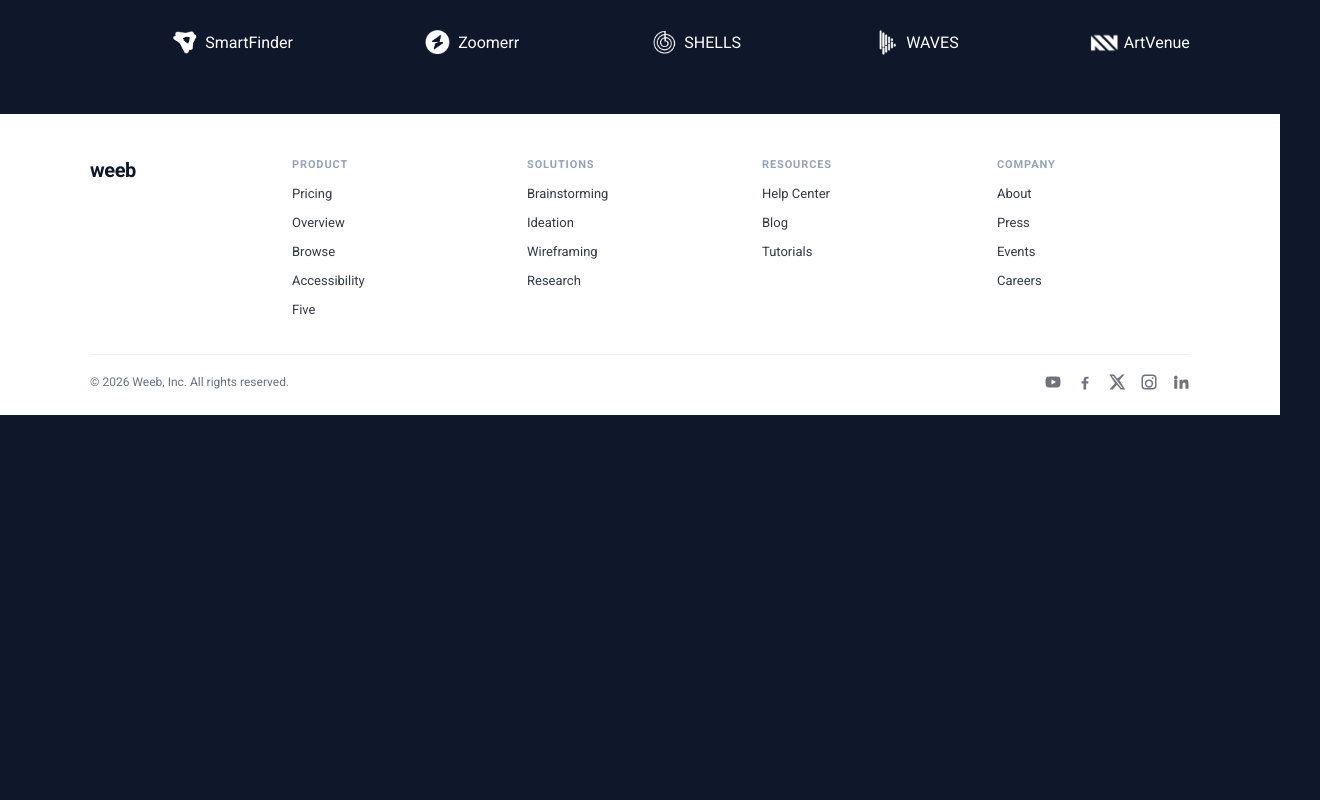
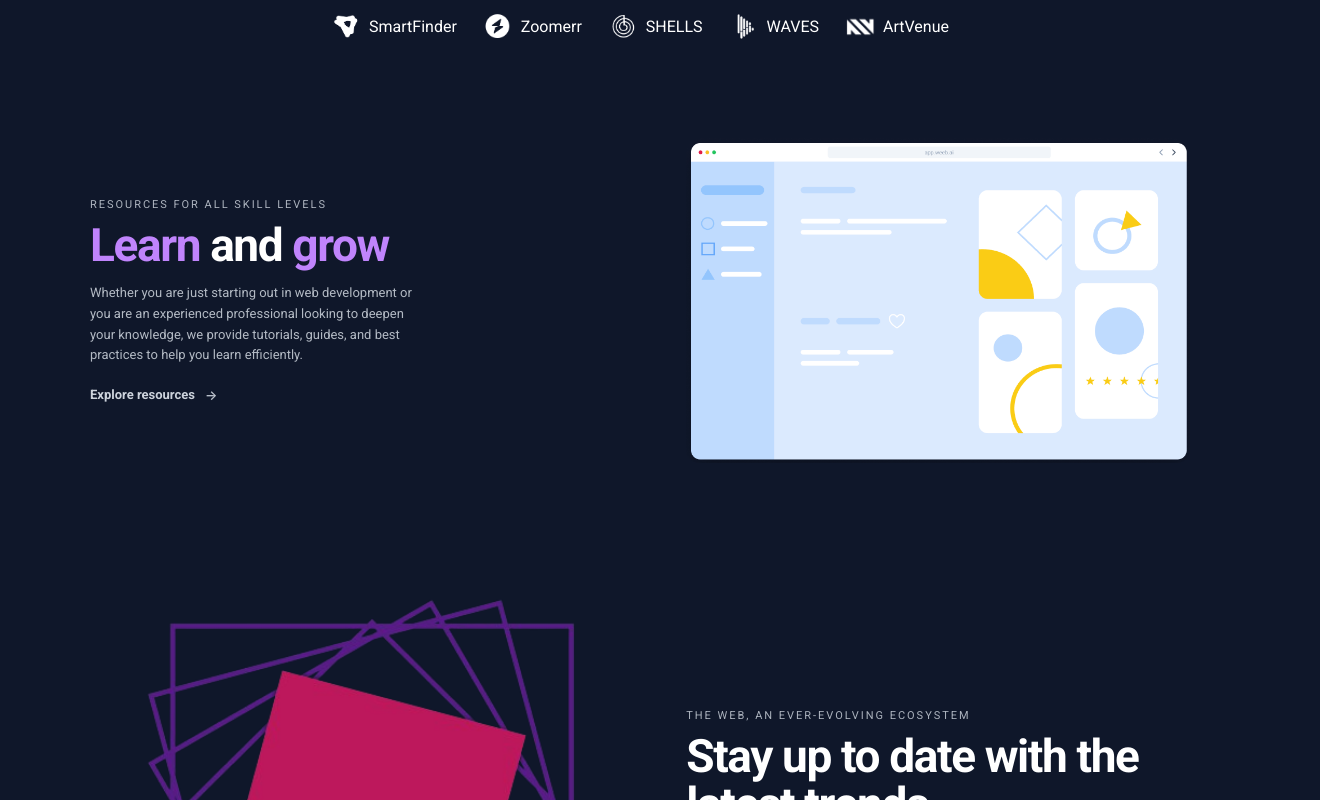
Before and after one commit to baku67/datascientest-projet1-react, a React (Vite) app in the folder my-app/: page / in a window 1280 px wide. Shown: the part 960-1760 px from the top of the page, 1320 px wide, since content can reach past the window. Before the commit the page ends 1375 px from the top, so only its background shows below. Built offline with nearby package versions, Linux system fonts and the light colour scheme.

Commit message:
Ajout composant générique RowSections

```diff
--- a/my-app/src/components/home/RowSection.scss
+++ b/my-app/src/components/home/RowSection.scss
@@ -0,0 +1,120 @@
+.row-section {
+  //   background: radial-gradient(
+  //       1200px 600px at 15% 20%,
+  //       rgba(124, 58, 237, 0.22),
+  //       transparent 60%
+  //     ),
+  //     linear-gradient(180deg, #0b1220 0%, #0a1020 100%);
+  color: #e2e8f0;
+  padding: 56px 0;
+}
+
+.text-primary {
+  color: #c084fc;
+}
+
+.row-section__inner {
+  max-width: 1100px;
+  margin: 0 auto;
+  padding: 0 22px;
+
+  display: grid;
+  grid-template-columns: 1.1fr 1fr;
+  gap: 42px;
+  align-items: center;
+}
+
+.row-section--reverse .row-section__text {
+  order: 2;
+}
+.row-section--reverse .row-section__visual {
+  order: 1;
+}
+
+.row-section__eyebrow {
+  margin: 0 0 10px;
+  font-size: 11px;
+  letter-spacing: 0.18em;
+  text-transform: uppercase;
+  color: rgba(226, 232, 240, 0.75);
+}
+
+.row-section__title {
+  margin: 0 0 14px;
+  font-weight: 800;
+  letter-spacing: -0.03em;
+  line-height: 1.05;
+
+  font-size: clamp(30px, 4vw, 46px);
+  color: var(--text);
+}
+
+.row-section__description {
+  margin: 0 0 18px;
+  max-width: 46ch;
+  line-height: 1.6;
+  font-size: 13px;
+  color: rgba(226, 232, 240, 0.78);
+}
+
+.row-section__cta {
+  margin-top: 10px;
+}
+
+.row-section__link {
+  display: inline-flex;
+  align-items: center;
+  gap: 10px;
+
+  background: transparent;
+  border: 0;
+  padding: 0;
+
+  color: #e2e8f0;
+  text-decoration: none;
+  font-weight: 600;
+  font-size: 13px;
+  cursor: pointer;
+
+  opacity: 0.9;
+  transition: opacity 140ms ease, transform 140ms ease;
+
+  &:hover {
+    opacity: 1;
+    transform: translateX(2px);
+  }
+}
+
+.row-section__arrow {
+  opacity: 0.9;
+}
+
+.row-section__visual {
+  display: flex;
+  justify-content: flex-end;
+}
+
+.row-section__image {
+  width: min(520px, 100%);
+  height: auto;
+  border-radius: 14px;
+
+  //   background: rgba(255, 255, 255, 0.05);
+  //   box-shadow: 0 14px 44px rgba(0, 0, 0, 0.35);
+}
+
+/* Responsive */
+@media (max-width: 900px) {
+  .row-section__inner {
+    grid-template-columns: 1fr;
+  }
+
+  .row-section__visual {
+    justify-content: flex-start;
+  }
+
+  .row-section--reverse .row-section__text,
+  .row-section--reverse .row-section__visual {
+    order: initial;
+  }
+}
--- a/my-app/src/components/home/RowSection.tsx
+++ b/my-app/src/components/home/RowSection.tsx
@@ -0,0 +1,102 @@
+import { Trans } from "react-i18next";
+import "./RowSection.scss";
+
+type RowSectionProps = {
+  /** Inversio de l’ordre : image à gauche/texte à droite etc */
+  reverse?: boolean;
+
+  /** Textes à droite ou gauche */
+  titleTop?: string; // ligne au dessus du texte ToUppercase()
+  title: string;
+  description?: string;
+
+  /** CTA */
+  ctaLabel?: string;
+  ctaHref?: string;
+  onCtaClick?: () => void;
+
+  /** Image block */
+  imageUrl: string;
+  imageAlt?: string;
+
+  className?: string;
+  id?: string;
+};
+
+export default function RowSection({
+  reverse = false,
+  titleTop,
+  title,
+  description,
+  ctaLabel,
+  ctaHref,
+  onCtaClick,
+  imageUrl,
+  imageAlt = "",
+  className,
+  id,
+}: RowSectionProps) {
+  const hasCta = Boolean(ctaLabel) && (Boolean(ctaHref) || Boolean(onCtaClick));
+
+  return (
+    <section
+      id={id}
+      className={`row-section ${reverse ? "row-section--reverse" : ""} ${
+        className ?? ""
+      }`}
+    >
+      <div className="row-section__inner">
+        <div className="row-section__text">
+          {titleTop && (
+            <p className="row-section__eyebrow">{titleTop.toUpperCase()}</p>
+          )}
+
+          <h2 className="row-section__title">
+            <Trans
+              i18nKey={title}
+              components={{ primary: <span className="text-primary" /> }}
+            />
+          </h2>
+
+          {description && (
+            <p className="row-section__description">{description}</p>
+          )}
+
+          {hasCta && (
+            <div className="row-section__cta">
+              {ctaHref ? (
+                <a className="row-section__link" href={ctaHref}>
+                  {ctaLabel}
+                  <span aria-hidden="true" className="row-section__arrow">
+                    →
+                  </span>
+                </a>
+              ) : (
+                <button
+                  type="button"
+                  className="row-section__link row-section__link--button"
+                  onClick={onCtaClick}
+                >
+                  {ctaLabel}
+                  <span aria-hidden="true" className="row-section__arrow">
+                    →
+                  </span>
+                </button>
+              )}
+            </div>
+          )}
+        </div>
+
+        <div className="row-section__visual">
+          <img
+            className="row-section__image"
+            src={imageUrl}
+            alt={imageAlt}
+            loading="lazy"
+            decoding="async"
+          />
+        </div>
+      </div>
+    </section>
+  );
+}
--- a/my-app/src/components/home/TrustSection.scss
+++ b/my-app/src/components/home/TrustSection.scss
@@ -6,20 +6,30 @@
   }
 
   .trust-logos {
-    list-style-type: none;
+    list-style: none;
     width: 100%;
-    display: inline-flex;
-    justify-content: space-evenly;
+    padding: 0;
+    margin: 18px 0 0;
+
+    display: flex;
+    flex-wrap: wrap;
+    justify-content: center;
+    gap: 18px 26px;
     align-items: center;
 
     li {
       display: inline-flex;
-      justify-content: center;
       align-items: center;
-      gap: 5px;
+      gap: 8px;
 
       img {
         width: 30px;
+        height: auto;
+        flex: 0 0 auto;
+      }
+
+      span {
+        white-space: nowrap;
       }
     }
   }
--- a/my-app/src/i18n.ts
+++ b/my-app/src/i18n.ts
@@ -10,6 +10,7 @@ const resources = {
       contact: "Contact",
       login: "Log In",
       signup: "Join Now",
+
       // Home
       hero_title_1: "Explore the",
       hero_title_2: "Web",
@@ -20,6 +21,22 @@ const resources = {
       discover_btn: "Discover our articles",
       newsletter_btn: "Subscribe to the newsletter",
       trust_section_title: "Trusted by Industry Leaders",
+      // Home Row Section 1
+      home_rowsection_1_titletop: "Resources for all skill levels",
+      home_rowsection_1_title:
+        "<primary>Learn</primary> and <primary>grow</primary>",
+      home_rowsection_1_description:
+        "Whether you are just starting out in web development or you are an experienced professional looking to deepen your knowledge, we provide tutorials, guides, and best practices to help you learn efficiently.",
+      home_rowsection_1_ctalabel: "Explore resources",
+      home_rowsection_1_imagealt: "Resources overview",
+      // Home Row Section 2
+      home_rowsection_2_titletop: "The web, an ever-evolving ecosystem",
+      home_rowsection_2_title: "Stay up to date with the latest trends",
+      home_rowsection_2_description:
+        "Every week, we analyze what’s new on the web: emerging frameworks, SEO best practices, accessibility, and much more. Don’t miss any digital news!",
+      home_rowsection_2_ctalabel: "Read the latest articles",
+      home_rowsection_2_imagealt: "Illustration",
+
       // FOOTER
       footer_product: "Product",
       footer_pricing: "Pricing",
@@ -55,6 +72,7 @@ const resources = {
       contact: "Contact",
       login: "Connexion",
       signup: "Créer un compte",
+
       // Home
       hero_title_1: "Explorez le",
       hero_title_2: "Web",
@@ -65,6 +83,23 @@ const resources = {
       discover_btn: "Découvrir les articles",
       newsletter_btn: "S'abonner à la newsletter",
       trust_section_title: "Ils nous font confiance",
+      // Home Row Section 1
+      home_rowsection_1_titletop: "Des ressources pour tous les niveaux",
+      home_rowsection_1_title:
+        "<primary>Apprenez</primary> et <primary>progressez</primary>",
+      home_rowsection_1_description:
+        "Que vous débutiez en développement web ou que vous soyez un expert cherchant à approfondir vos connaissances, nous vous proposons des tutoriels, guides et bonnes pratiques pour apprendre efficacement.",
+      home_rowsection_1_ctalabel: "Explorer les ressources",
+      home_rowsection_1_imagealt: "Aperçu des ressources",
+      // Home Row Section 2
+      home_rowsection_2_titletop:
+        "Le web, un écosystème en constante évolution",
+      home_rowsection_2_title: "Restez informé des dernières tendances",
+      home_rowsection_2_description:
+        "Chaque semaine, nous analysons les nouveautés du web : frameworks émergents, bonnes pratiques SEO, accessibilité, et bien plus encore. Ne manquez aucune actualité du digital !",
+      home_rowsection_2_ctalabel: "Lire les articles récents",
+      home_rowsection_2_imagealt: "Illustration",
+
       // FOOTER
       footer_product: "Produits",
       footer_pricing: "Prix",
--- a/my-app/src/pages/HomePage.tsx
+++ b/my-app/src/pages/HomePage.tsx
@@ -1,14 +1,38 @@
+import { useTranslation } from "react-i18next";
 import HeroSection from "../components/home/HeroSection";
+import RowSection from "../components/home/RowSection";
 import TrustSection from "../components/home/TrustSection";
 import Footer from "../components/ui/Footer";
 import NavBar from "../components/ui/NavBar";
 
 function HomePage() {
+  const { t } = useTranslation();
+
   return (
     <>
       <NavBar />
       <HeroSection />
       <TrustSection />
+      <RowSection
+        titleTop={t("home_rowsection_1_titletop")}
+        title={t("home_rowsection_1_title")}
+        description={t("home_rowsection_1_description")}
+        ctaLabel={t("home_rowsection_1_ctalabel")}
+        ctaHref="#resources"
+        imageUrl="/assets/home-hero.png"
+        imageAlt={t("home_rowsection_1_imagealt")}
+        reverse={false}
+      />
+      <RowSection
+        titleTop={t("home_rowsection_2_titletop")}
+        title={t("home_rowsection_2_title")}
+        description={t("home_rowsection_2_description")}
+        ctaLabel={t("home_rowsection_2_ctalabel")}
+        ctaHref="#resources"
+        imageUrl="/assets/row-section-2.png"
+        imageAlt={t("home_rowsection_2_imagealt")}
+        reverse={true}
+      />
       <Footer />
     </>
   );
```
Also changed, not shown: my-app/public/assets/row-section-2.png (added), my-app/src/components/ui/ToggleLang/ToggleLang.scss (added), my-app/src/components/ui/ToggleLang/ToggleLang.tsx (added).
